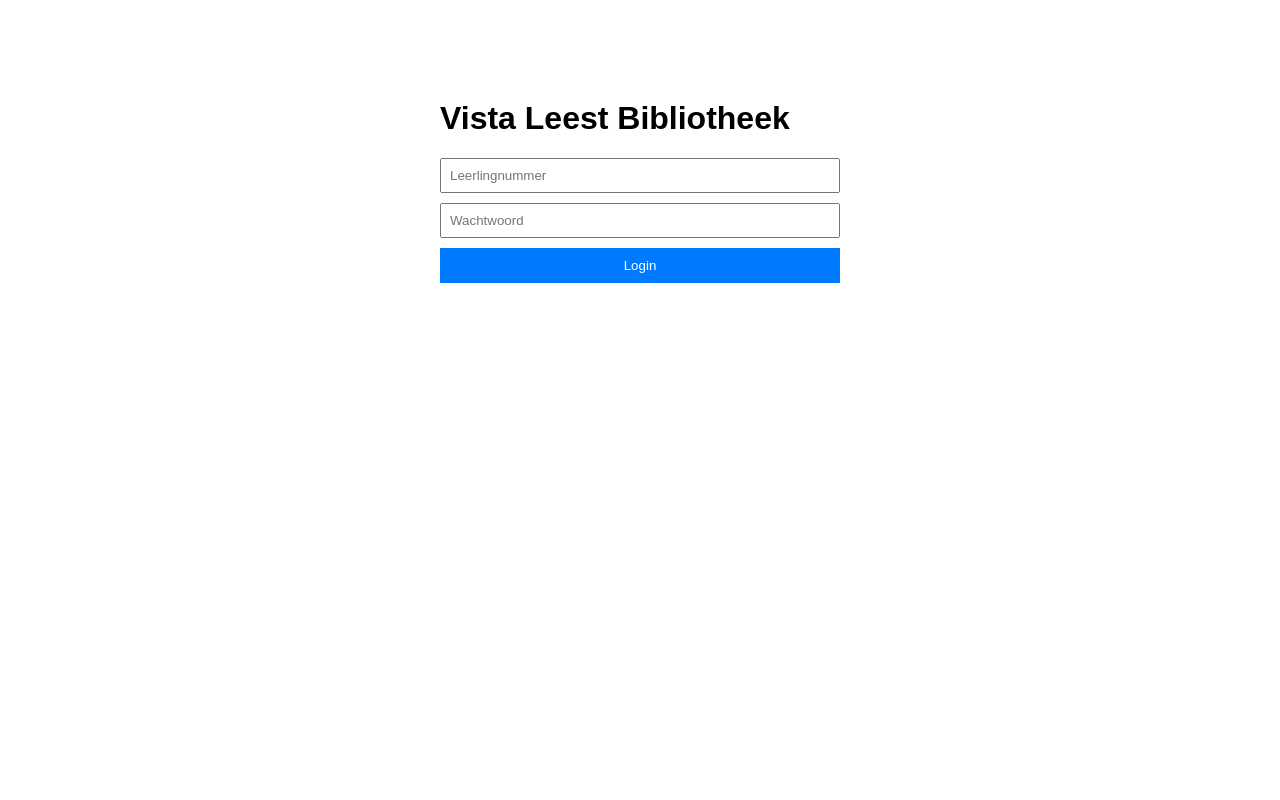
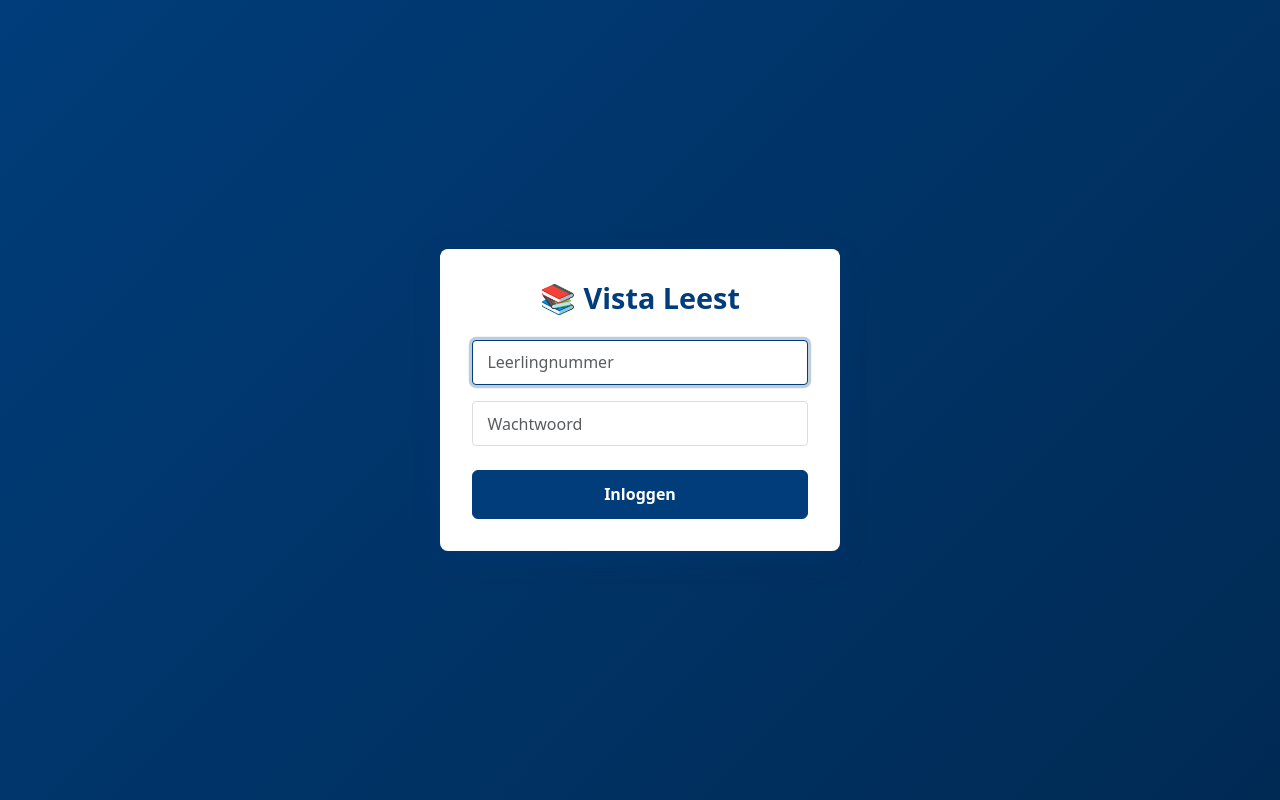
Before and after one commit to c1nq/vistabieb, a Flask app: page /login in a window 1280 px wide. Run offline with Flask 3, Linux system fonts and the light colour scheme.

Commit message:
Add Vista College branding CSS
- New app/static/css/vistabieb.css: Vista College colors (#003D7A navy, #E8801A orange)
- Navbar: dark gradient with Vista navy
- Cards: white with navy left border
- Tables: Vista navy headers
- Buttons: Vista navy primary, orange info buttons
- Forms: Vista navy focus states
- Login page: completely redesigned with centered card, Vista colors, Bootstrap styling
- base.html: link vistabieb.css, remove old inline styles
- login.html: full Bootstrap redesign, matches Vista branding
- Dashboard and all pages now use consistent Vista huisstijl

Co-Authored-By: Claude Sonnet 4.6 <noreply@anthropic.com>

```diff
--- /dev/null
+++ b/app/static/css/vistabieb.css
@@ -0,0 +1,246 @@
+/* Vista College Huisstijl CSS */
+
+:root {
+    --vista-navy: #003D7A;
+    --vista-orange: #E8801A;
+    --vista-light: #f8f9fa;
+}
+
+/* Navbar */
+.navbar {
+    background: linear-gradient(135deg, var(--vista-navy) 0%, #002a54 100%) !important;
+    box-shadow: 0 2px 8px rgba(0, 61, 122, 0.2);
+}
+
+.navbar-brand {
+    font-size: 1.5rem;
+    font-weight: 700;
+    letter-spacing: -0.5px;
+}
+
+/* Cards */
+.card {
+    border: none;
+    box-shadow: 0 2px 8px rgba(0, 0, 0, 0.1);
+    border-left: 4px solid var(--vista-navy);
+    transition: transform 0.2s, box-shadow 0.2s;
+}
+
+.card:hover {
+    transform: translateY(-2px);
+    box-shadow: 0 4px 12px rgba(0, 0, 0, 0.15);
+}
+
+/* Tables */
+.table {
+    background-color: white;
+}
+
+.table thead {
+    background-color: var(--vista-navy) !important;
+}
+
+.table thead th {
+    color: white;
+    font-weight: 600;
+    border-bottom: 2px solid var(--vista-navy);
+}
+
+/* Buttons */
+.btn-primary {
+    background-color: var(--vista-navy);
+    border-color: var(--vista-navy);
+}
+
+.btn-primary:hover {
+    background-color: #002a54;
+    border-color: #002a54;
+}
+
+.btn-secondary {
+    background-color: #6c757d;
+    border-color: #6c757d;
+}
+
+.btn-success {
+    background-color: #28a745;
+    border-color: #28a745;
+}
+
+.btn-success:hover {
+    background-color: #218838;
+    border-color: #218838;
+}
+
+.btn-warning {
+    background-color: #ffc107;
+    border-color: #ffc107;
+    color: #000;
+}
+
+.btn-warning:hover {
+    background-color: #e0a800;
+    border-color: #d39e00;
+}
+
+.btn-danger {
+    background-color: #dc3545;
+    border-color: #dc3545;
+}
+
+.btn-info {
+    background-color: var(--vista-orange);
+    border-color: var(--vista-orange);
+}
+
+.btn-info:hover {
+    background-color: #c76d15;
+    border-color: #b85d0f;
+}
+
+/* Badges */
+.badge {
+    padding: 0.4rem 0.8rem;
+    font-weight: 500;
+}
+
+.badge.bg-primary {
+    background-color: var(--vista-navy) !important;
+}
+
+.badge.bg-info {
+    background-color: var(--vista-orange) !important;
+}
+
+/* Form controls */
+.form-control,
+.form-select {
+    border-color: #ddd;
+    border-radius: 0.375rem;
+    transition: border-color 0.15s, box-shadow 0.15s;
+}
+
+.form-control:focus,
+.form-select:focus {
+    border-color: var(--vista-navy);
+    box-shadow: 0 0 0 0.2rem rgba(0, 61, 122, 0.25);
+}
+
+/* Status badges */
+.status-actief {
+    color: #ffc107;
+    font-weight: bold;
+}
+
+.status-ingeleverd {
+    color: #28a745;
+    font-weight: bold;
+}
+
+.te-laat {
+    background-color: #ffe6e6;
+}
+
+/* Dashboard cards */
+.dashboard-stat {
+    background: white;
+    border-radius: 8px;
+    padding: 1.5rem;
+    border-left: 4px solid var(--vista-navy);
+    box-shadow: 0 2px 8px rgba(0, 0, 0, 0.08);
+    text-align: center;
+}
+
+.dashboard-stat h4 {
+    color: var(--vista-navy);
+    font-weight: 600;
+    margin-bottom: 0.5rem;
+}
+
+.dashboard-stat .stat-value {
+    font-size: 2rem;
+    font-weight: 700;
+    color: var(--vista-navy);
+}
+
+/* Login page */
+body.login-page {
+    background: linear-gradient(135deg, var(--vista-navy) 0%, #002a54 100%);
+    min-height: 100vh;
+    display: flex;
+    align-items: center;
+    justify-content: center;
+}
+
+.login-card {
+    border: none;
+    box-shadow: 0 8px 24px rgba(0, 61, 122, 0.3);
+    border-radius: 8px;
+}
+
+.login-card .card-body {
+    padding: 2rem;
+}
+
+.login-card h1 {
+    color: var(--vista-navy);
+    font-weight: 700;
+    margin-bottom: 1.5rem;
+    text-align: center;
+}
+
+.login-card .form-control {
+    margin-bottom: 1rem;
+    padding: 0.6rem 0.9rem;
+    border: 1px solid #ddd;
+    border-radius: 4px;
+}
+
+.login-card .btn-primary {
+    width: 100%;
+    padding: 0.7rem;
+    font-weight: 600;
+    margin-top: 0.5rem;
+}
+
+/* Alerts */
+.alert-danger {
+    background-color: #f8d7da;
+    border-color: #f5c6cb;
+    color: #721c24;
+}
+
+.alert-success {
+    background-color: #d4edda;
+    border-color: #c3e6cb;
+    color: #155724;
+}
+
+.alert-warning {
+    background-color: #fff3cd;
+    border-color: #ffeaa7;
+    color: #856404;
+}
+
+/* Typography */
+h1, h2, h3 {
+    color: var(--vista-navy);
+    font-weight: 600;
+}
+
+a {
+    color: var(--vista-navy);
+}
+
+a:hover {
+    color: #002a54;
+}
+
+/* Body background */
+body {
+    background-color: var(--vista-light);
+}
+
+.container {
+    padding-top: 2rem;
+}
--- a/app/templates/login.html
+++ b/app/templates/login.html
@@ -1,22 +1,85 @@
 <!DOCTYPE html>
 <html>
 <head>
-    <title>Vista Leest - Login</title>
+    <meta charset="UTF-8">
+    <meta name="viewport" content="width=device-width, initial-scale=1.0">
+    <title>Vista Leest - Inloggen</title>
+    <link href="https://cdn.jsdelivr.net/npm/bootstrap@5.3.0/dist/css/bootstrap.min.css" rel="stylesheet">
+    <link rel="stylesheet" href="{{ url_for('static', filename='css/vistabieb.css') }}">
     <style>
-        body { font-family: sans-serif; max-width: 400px; margin: 100px auto; }
-        form { display: flex; flex-direction: column; gap: 10px; }
-        input { padding: 8px; }
-        button { padding: 10px; background: #007bff; color: white; border: none; cursor: pointer; }
-        .error { color: red; }
+        body {
+            background: linear-gradient(135deg, #003D7A 0%, #002a54 100%);
+            min-height: 100vh;
+            display: flex;
+            align-items: center;
+            justify-content: center;
+            padding: 2rem 0;
+        }
+        .login-container {
+            max-width: 400px;
+            width: 100%;
+        }
+        .login-card {
+            border: none;
+            border-radius: 8px;
+            box-shadow: 0 8px 24px rgba(0, 61, 122, 0.3);
+        }
+        .login-card .card-body {
+            padding: 2rem;
+        }
+        .login-card h1 {
+            color: #003D7A;
+            font-weight: 700;
+            margin-bottom: 1.5rem;
+            text-align: center;
+            font-size: 1.8rem;
+        }
+        .login-card .form-control {
+            margin-bottom: 1rem;
+            padding: 0.6rem 0.9rem;
+            border: 1px solid #ddd;
+            border-radius: 4px;
+        }
+        .login-card .form-control:focus {
+            border-color: #003D7A;
+            box-shadow: 0 0 0 0.2rem rgba(0, 61, 122, 0.25);
+        }
+        .login-card .btn-primary {
+            width: 100%;
+            padding: 0.7rem;
+            font-weight: 600;
+            margin-top: 0.5rem;
+            background-color: #003D7A;
+            border-color: #003D7A;
+        }
+        .login-card .btn-primary:hover {
+            background-color: #002a54;
+            border-color: #002a54;
+        }
+        .alert {
+            margin-bottom: 1rem;
+        }
     </style>
 </head>
 <body>
-    <h1>Vista Leest Bibliotheek</h1>
-    {% if error %}<p class="error">{{ error }}</p>{% endif %}
-    <form method="post">
-        <input type="text" name="leerlingnummer" placeholder="Leerlingnummer" required>
-        <input type="password" name="password" placeholder="Wachtwoord" required>
-        <button type="submit">Login</button>
-    </form>
+    <div class="login-container">
+        <div class="card login-card">
+            <div class="card-body">
+                <h1>📚 Vista Leest</h1>
+                {% if error %}<div class="alert alert-danger" role="alert">{{ error }}</div>{% endif %}
+                <form method="post">
+                    <div class="mb-3">
+                        <input type="text" name="leerlingnummer" class="form-control" placeholder="Leerlingnummer" required autofocus>
+                    </div>
+                    <div class="mb-3">
+                        <input type="password" name="password" class="form-control" placeholder="Wachtwoord" required>
+                    </div>
+                    <button type="submit" class="btn btn-primary w-100">Inloggen</button>
+                </form>
+            </div>
+        </div>
+    </div>
+
+    <script src="https://cdn.jsdelivr.net/npm/bootstrap@5.3.0/dist/js/bootstrap.bundle.min.js"></script>
 </body>
 </html>
```
Also changed, not shown: app/templates/base.html (+2 -7 lines).
